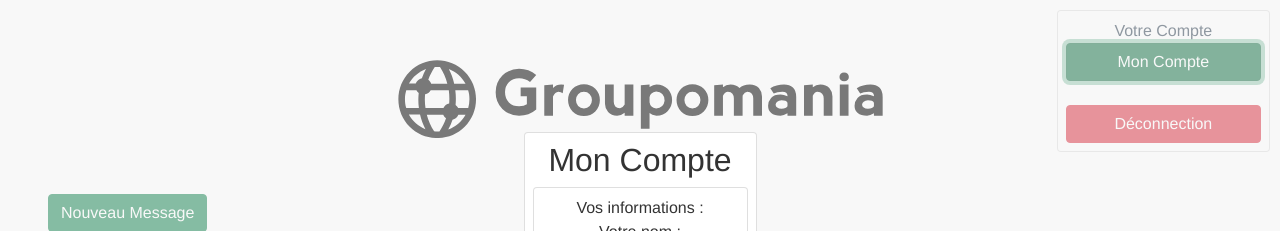
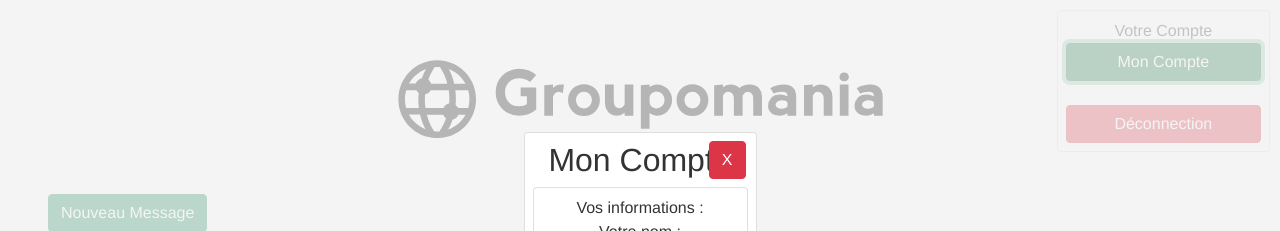
Before and after one commit to Sh1r0w/P7_guerrini_jeanchristophe, a Vue app in the folder frontend/: page /message in a window 1280 px wide. Both pictures are taken after a click on the button "Mon Compte". Shown: the top 231 px of the page. Built offline with nearby package versions, Linux system fonts and the light colour scheme; no server answers.

Commit message:
update reponse & bootstrap

```diff
--- a/frontend/src/components/boxAccount.vue
+++ b/frontend/src/components/boxAccount.vue
@@ -1,14 +1,17 @@
 <template>
-  <div class="boxAccount">
+  <div class="boxAccount" >
+
     <div class="col-2 littleBox card container p-2">
       Votre Compte <br />
-      <button @click="toggleAccount" class="btn btn-success">Mon Compte</button
+      <button @click="toggleAccount(); selectUser()" class="btn btn-success">Mon Compte</button
       ><br />
       <button @click="canceled" class="btn btn-danger">Déconnection</button>
     </div>
     <div class="pageAccount" v-if="revele">
+      <div class="overlay " @click="toggleAccount" > </div>
       <div class="card showAccount p-2">
         <h2>Mon Compte</h2>
+        <button id="clos" class="btn btn-danger" @click="toggleAccount">X</button>
         <div class="class card p-2 d-flex justify-content-between">
         Vos informations :<br/>
         Votre nom : {{ $store.state.user.lastName }} <br/>
@@ -47,6 +50,16 @@ export default {
     toggleAccount: function () {
       this.revele = !this.revele;
     },
+        selectUser(){
+      axios
+        .get("http://localhost:3000/user")
+        .then(
+          (reponse) =>
+            this.$store.commit("GET_USER", reponse.data) &
+            console.log("commit ok")
+        )
+        .catch((error) => console.log(error));
+    },
     deleteAccount: function () {
       const r = confirm("Suppression");
       if (r == false) {
@@ -81,4 +94,18 @@ export default {
   box-shadow: 10px 5px 5px grey;
 }
 
+.overlay {
+position: fixed;
+  background-color: rgba(241,241,241, 0.5);
+  top: 0;
+  bottom: 0;
+  left: 0;
+  right: 0;
+
+}
+
+#clos{
+position: absolute;
+right: 10px;
+}
 </style>
--- a/frontend/src/components/readMessage.vue
+++ b/frontend/src/components/readMessage.vue
@@ -1,8 +1,8 @@
 <template>
-    <div class="container" v-if="revele" id="readingMessage" >
-        <div class="card" >
+    <div class="container d-flex position-absolute" v-if="revele" id="readingMessage" >
+
             <div class="back" ></div>
-            <div class="overlay" v-on:click="selectOne"> </div>
+            <div class="overlay " @click="selectOne(); resetData();" > </div>
                 <div class="card p-2">
             <h2>{{ $store.state.msgId.title }}</h2>
             <img v-if="$store.state.msgId.imgUrl != null" :src="$store.state.msgId.imgUrl" :alt="$store.state.msgId.title">
@@ -11,12 +11,14 @@
               <div>
               Votre réponse : <br/>
               <input type="text" v-model="response">
+              <input type="file" ref="filename" @change="onChangeFileUpload">
               <button @click="newResponse" class="btn btn-success m-2">Envoyer</button>
               </div>
               <button @click="allReponse" class="btn-success m-2">Voir les réponses</button>
-              <div class="reponse"  v-for="reponses in oldReponse" v-bind:key="reponses.id">
+              <div class="reponse card m-2 p-2"  v-for="reponses in oldReponse" v-bind:key="reponses.id">
 
                   <div v-if="reponses.userId == $store.state.user.id || $store.state.user.moderator == 1" @click="deleteReponse(reponses.id)" id="suppRep" class="btn btn-danger btn-sm">X</div>
+                  <img :src="reponses.imgUrlReponse">
                   {{ reponses.reponse }} {{ reponses.createdAt }}
 
 
@@ -26,7 +28,6 @@
 
             </div>
 
-        </div>
 
     </div>
 </template>
@@ -46,6 +47,9 @@ export default {
     },
 
     methods: {
+        onChangeFileUpload() {
+            this.filename = this.$refs.filename.files[0];
+        },
         deleteMsg(){
             const r = confirm("Toutes supréssion du message sera definitive!")
             if(r == false){
@@ -67,11 +71,20 @@ export default {
             }
         })
         },
+
+
+
         allReponse(){
             axios.get("http://localhost:3000/reponse/id/" + this.$store.state.msgId.id)
             .then((response) => (this.oldReponse = response.data))
             .catch((error) => console.log(error));
         },
+
+        resetData(){
+            this.oldReponse = " "
+        },
+
+
         deleteReponse(id){
             const r = confirm("Toutes supréssion de la réponse sera definitive!")
             if(r == false){
@@ -90,21 +103,19 @@ export default {
 <style scoped>
 
 #readingMessage {
-  position: fixed;
-  top: 0;
-  bottom: 0;
+  top: 200px;
   left: 0;
   right: 0;
-  display: flex;
   justify-content: center;
   align-items: center;
- overflow: auto;
+
 
 }
 
 .adm{
     position: absolute;
     left: 10px;
+    top: 0;
 }
 
 .overlay {
@@ -119,13 +130,12 @@ position: fixed;
 
 .reponse{
     position: relative;
-    margin: 20px;
-
 }
 
 #suppRep {
 position: absolute;
 right: 10px;
+top: 4px;
 }
 
 </style>
--- a/frontend/src/components/registration.vue
+++ b/frontend/src/components/registration.vue
@@ -7,7 +7,7 @@
       Votre Mail: <input type="text" id="email" v-model="email" required /><br />
       Votre mot de passe:<input type="password" id="password" v-model="password" required /><br />
       Vérification de votre mot de passe:<input type="password" id="passwordVerification" v-model="passwordVerification" required/><br />
-      <button class="btn btn-success" @click.prevent="addUser">Inscription</button>
+      <button class="btn btn-success" @click.prevent="addUser(); token();">Inscription</button>
      <p> Déjà inscrit : <router-link to="/">Connection</router-link> </p>
 
     </div>
@@ -41,11 +41,15 @@ export default {
       email: this.email,
       password: this.password
         })
-      .then(reponse => sessionStorage.setItem('token', reponse.data.token) & this.$router.push('/message')  & (axios.defaults.headers.common['Authorization'] = `Bearer ${reponse.data.token}`));
+      .then(reponse => sessionStorage.setItem('token', reponse.data.token) & this.$router.push('/message'));
 
     }
   },
-
+  token(){
+    axios.defaults.headers.common[
+      "Authorization"
+    ] = `Bearer ${sessionStorage.token}`
+}
 }
 }
 </script>
```
Also changed, not shown: 1 other file (tests, documents, lock files or other folders).
